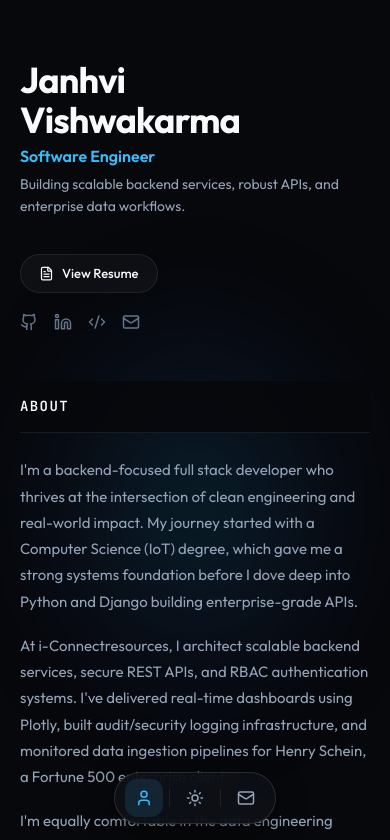
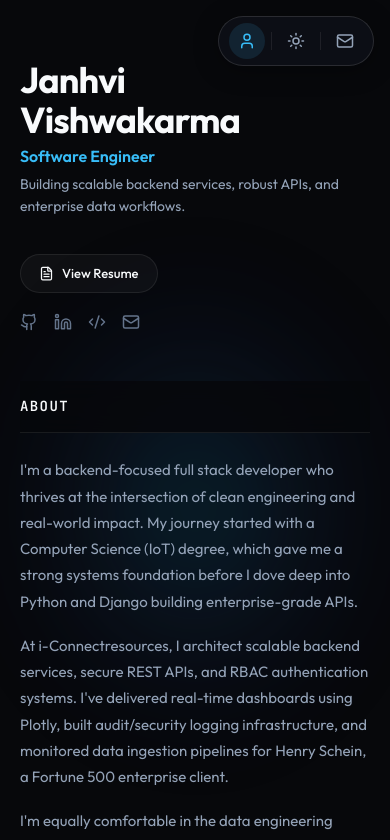
Before and after one commit to Janhvvi/janhvi-vishwakarma-portfolio, a React (Vite) app: page / in a window 390 px wide. Shown: the top 840 px of the page. Built offline with nearby package versions, Linux system fonts and the light colour scheme.

Commit message:
Move control

```diff
--- a/src/index.css
+++ b/src/index.css
@@ -667,22 +667,19 @@ body {
 }
 
 /* ==========================================================================
-   FLOATING PILL DOCK (Left Floating Glass Bar)
+   FLOATING PILL DOCK (Top-Right Floating Glass Bar)
    ========================================================================== */
 .pill-wrapper {
   position: fixed;
-  left: 24px;
-  top: 50%;
-  transform: translateY(-50%);
+  top: 24px;
+  right: 28px;
   z-index: 50;
 }
 
-@media (max-width: 960px) {
+@media (max-width: 640px) {
   .pill-wrapper {
-    left: 50%;
-    top: auto;
-    bottom: 20px;
-    transform: translateX(-50%);
+    top: 16px;
+    right: 16px;
   }
 }
 
@@ -691,21 +688,13 @@ body {
   border: 1px solid var(--pill-border);
   backdrop-filter: blur(16px);
   -webkit-backdrop-filter: blur(16px);
-  border-radius: 24px;
-  padding: 8px 6px;
+  border-radius: 9999px;
+  padding: 6px 10px;
   display: flex;
-  flex-direction: column;
-  gap: 6px;
-  box-shadow: 0 8px 32px rgba(0, 0, 0, 0.45);
-}
-
-@media (max-width: 960px) {
-  .pill {
-    flex-direction: row;
-    border-radius: 9999px;
-    padding: 6px 10px;
-    gap: 4px;
-  }
+  flex-direction: row;
+  align-items: center;
+  gap: 4px;
+  box-shadow: 0 4px 24px rgba(0, 0, 0, 0.35);
 }
 
 .pill-item-wrapper {
@@ -716,9 +705,9 @@ body {
 }
 
 .pill-btn {
-  width: 38px;
-  height: 38px;
-  border-radius: 12px;
+  width: 36px;
+  height: 36px;
+  border-radius: 9999px;
   border: none;
   background: transparent;
   color: var(--pill-icon);
@@ -740,24 +729,18 @@ body {
 }
 
 .pill-divider {
-  width: 18px;
-  height: 1px;
+  width: 1px;
+  height: 18px;
   background: var(--border);
-  margin: 2px auto;
+  margin: 0 2px;
 }
 
-@media (max-width: 960px) {
-  .pill-divider {
-    width: 1px;
-    height: 18px;
-    margin: auto 2px;
-  }
-}
-
-/* Pill Tooltip */
+/* Pill Tooltip (opens downwards) */
 .pill-tooltip {
   position: absolute;
-  left: calc(100% + 12px);
+  top: calc(100% + 8px);
+  left: 50%;
+  transform: translateX(-50%) translateY(-4px);
   background: var(--pill-bg);
   border: 1px solid var(--pill-border);
   color: var(--text-primary);
@@ -770,23 +753,11 @@ body {
   white-space: nowrap;
   pointer-events: none;
   opacity: 0;
-  transform: translateX(-4px);
   transition: all 0.18s ease;
   box-shadow: 0 4px 16px rgba(0, 0, 0, 0.25);
 }
 
 .pill-item-wrapper:hover .pill-tooltip {
   opacity: 1;
-  transform: translateX(0);
+  transform: translateX(-50%) translateY(0);
 }
-
-@media (max-width: 960px) {
-  .pill-tooltip {
-    left: 50%;
-    bottom: calc(100% + 10px);
-    transform: translateX(-50%) translateY(4px);
-  }
-  .pill-item-wrapper:hover .pill-tooltip {
-    transform: translateX(-50%) translateY(0);
-  }
-}
```
